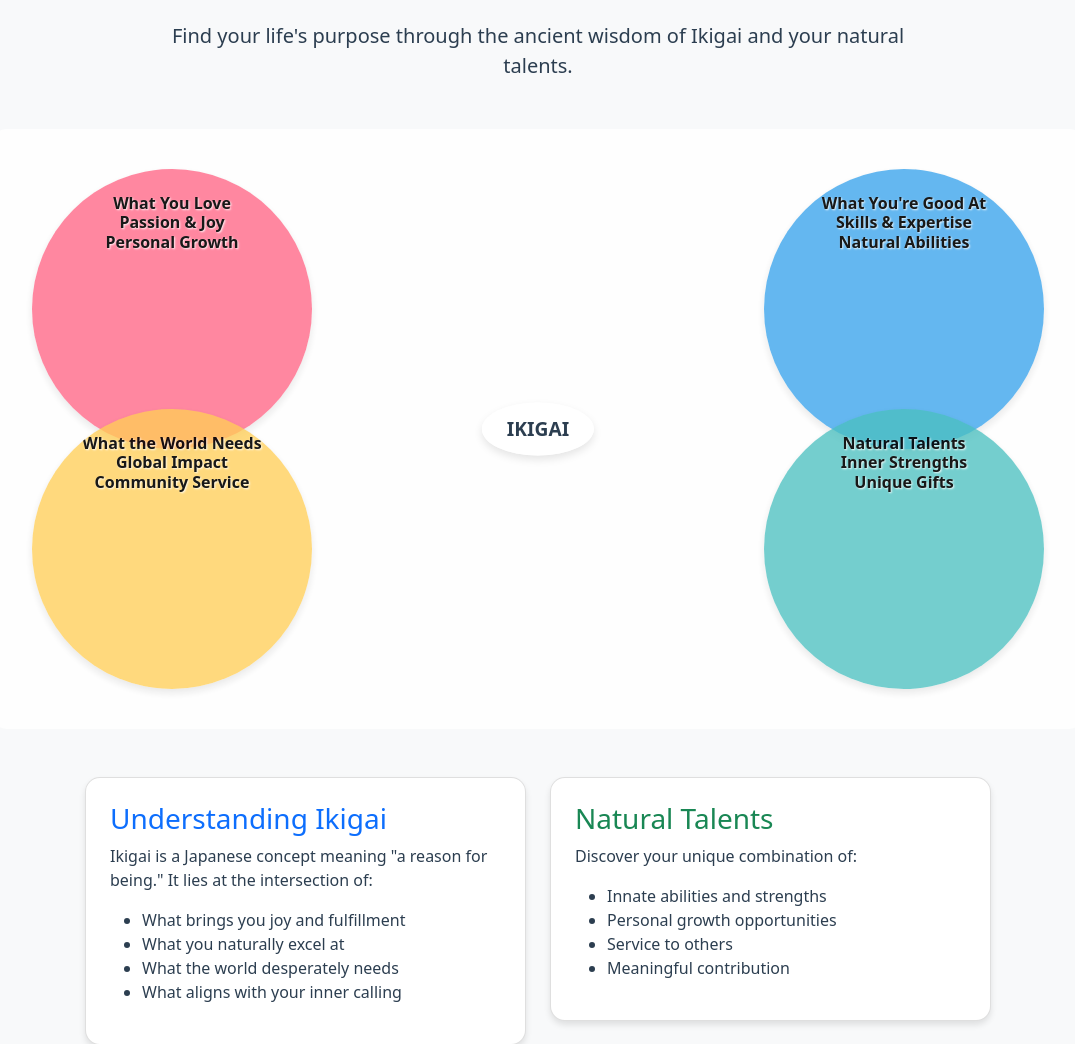
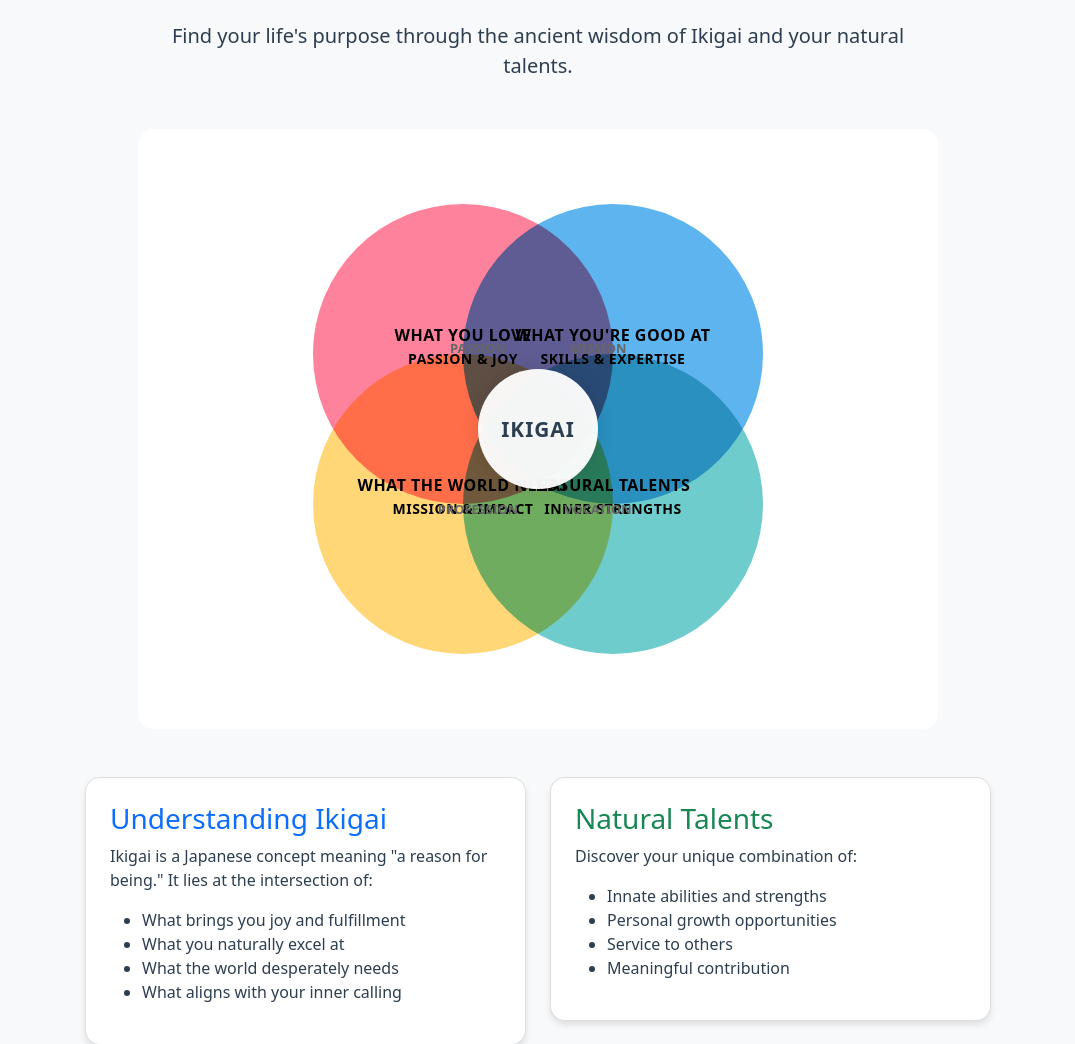
Before and after one commit to drntamm/PurposeFinder, a Flask app: page / in a window 1280 px wide. Shown: the part 174-1218 px from the top of the page, without its empty margins (102-1177 px from the left). Run offline with Flask 3, Linux system fonts and the light colour scheme.

Commit message:
Enhance: Beautiful Ikigai diagram redesign
- Add mix-blend-mode for color overlapping
- Center all circles with transform translate
- Add intersection labels (Passion, Mission, etc.)
- Improve typography and spacing
- Enhance mobile responsiveness

```diff
--- a/static/css/venn.css
+++ b/static/css/venn.css
@@ -3,99 +3,106 @@
     width: 100%;
     height: 600px;
     margin: 2rem auto;
-    background: rgba(255, 255, 255, 0.9);
+    background: #ffffff;
     border-radius: 15px;
     padding: 20px;
+    max-width: 800px;
 }
 
 .venn-circle {
     position: absolute;
-    width: 280px;
-    height: 280px;
+    width: 300px;
+    height: 300px;
     border-radius: 50%;
-    padding: 25px;
+    padding: 30px;
     color: #333;
     font-weight: 500;
-    opacity: 0.9;
+    mix-blend-mode: multiply;
     transition: all 0.3s ease;
-    overflow: auto;
-    box-shadow: 0 4px 8px rgba(0, 0, 0, 0.1);
-}
-
-.venn-circle::-webkit-scrollbar {
-    width: 6px;
-}
-
-.venn-circle::-webkit-scrollbar-track {
-    background: rgba(255, 255, 255, 0.2);
-}
-
-.venn-circle::-webkit-scrollbar-thumb {
-    background: rgba(0, 0, 0, 0.2);
-    border-radius: 3px;
+    overflow: hidden;
+    display: flex;
+    flex-direction: column;
+    align-items: center;
+    justify-content: center;
+    text-align: center;
 }
 
 .venn-circle:hover {
-    opacity: 1;
-    transform: scale(1.05);
-    z-index: 10;
-    box-shadow: 0 6px 12px rgba(0, 0, 0, 0.15);
+    transform: scale(1.02);
+    z-index: 2;
 }
 
 .venn-circle h3, .venn-circle h4 {
-    font-size: 1.1rem;
-    margin-bottom: 10px;
+    font-size: 1.2rem;
+    margin-bottom: 15px;
     color: #000;
     text-align: center;
-    text-shadow: 1px 1px 2px rgba(255, 255, 255, 0.9);
-    font-weight: 600;
+    font-weight: 700;
+    text-transform: uppercase;
+    letter-spacing: 0.5px;
+    line-height: 1.4;
 }
 
 .venn-circle ul {
     list-style-type: none;
     padding: 0;
-    margin: 0;
+    margin: 10px 0 0 0;
     font-size: 0.9rem;
+    max-height: 150px;
+    overflow-y: auto;
+    width: 100%;
+}
+
+.venn-circle ul::-webkit-scrollbar {
+    width: 4px;
+}
+
+.venn-circle ul::-webkit-scrollbar-track {
+    background: rgba(255, 255, 255, 0.1);
+}
+
+.venn-circle ul::-webkit-scrollbar-thumb {
+    background: rgba(0, 0, 0, 0.2);
+    border-radius: 2px;
 }
 
 .venn-circle ul li {
-    background: rgba(255, 255, 255, 0.3);
-    margin-bottom: 8px;
+    background: rgba(255, 255, 255, 0.85);
+    margin: 5px 10px;
     padding: 6px 10px;
-    border-radius: 6px;
-    backdrop-filter: blur(5px);
-    box-shadow: 0 2px 4px rgba(0, 0, 0, 0.05);
-    transition: all 0.2s ease;
-}
-
-.venn-circle ul li:hover {
-    background: rgba(255, 255, 255, 0.4);
-    transform: translateX(2px);
+    border-radius: 4px;
+    font-weight: 500;
+    font-size: 0.85rem;
+    box-shadow: 0 1px 2px rgba(0, 0, 0, 0.1);
 }
 
 /* Circle Positions and Colors */
 .love {
-    background: rgba(255, 99, 132, 0.85);
-    top: 40px;
-    left: 40px;
+    background: rgba(255, 99, 132, 0.8);
+    top: 50%;
+    left: 50%;
+    transform: translate(-75%, -75%);
 }
 
 .good-at {
-    background: rgba(54, 162, 235, 0.85);
-    top: 40px;
-    right: 40px;
+    background: rgba(54, 162, 235, 0.8);
+    top: 50%;
+    left: 50%;
+    transform: translate(-25%, -75%);
 }
 
 .world-needs {
-    background: rgba(255, 206, 86, 0.85);
-    bottom: 40px;
-    left: 40px;
+    background: rgba(255, 206, 86, 0.8);
+    top: 50%;
+    left: 50%;
+    transform: translate(-75%, -25%);
 }
 
 .natural-talents {
-    background: rgba(75, 192, 192, 0.85);
-    bottom: 40px;
-    right: 40px;
+    background: rgba(75, 192, 192, 0.8);
+    top: 50%;
+    left: 50%;
+    transform: translate(-25%, -25%);
 }
 
 .ikigai-center {
@@ -104,18 +111,74 @@
     left: 50%;
     transform: translate(-50%, -50%);
     background: rgba(255, 255, 255, 0.95);
-    padding: 15px 25px;
+    padding: 20px;
+    width: 120px;
+    height: 120px;
     border-radius: 50%;
-    box-shadow: 0 4px 8px rgba(0, 0, 0, 0.1);
-    z-index: 5;
+    display: flex;
+    align-items: center;
+    justify-content: center;
+    box-shadow: 0 0 20px rgba(0, 0, 0, 0.1);
+    z-index: 3;
 }
 
 .ikigai-center h3 {
     margin: 0;
     color: #2c3e50;
-    font-size: 1.2rem;
-    font-weight: bold;
+    font-size: 1.3rem;
+    font-weight: 800;
     text-align: center;
+    text-transform: uppercase;
+    letter-spacing: 1px;
+}
+
+/* Intersection Labels */
+.intersection-label {
+    position: absolute;
+    font-size: 0.8rem;
+    color: #666;
+    text-align: center;
+    width: 120px;
+    font-weight: 600;
+    text-transform: uppercase;
+}
+
+/* Mobile responsiveness */
+@media (max-width: 768px) {
+    .venn-container {
+        height: auto;
+        padding: 15px;
+        margin: 1rem auto;
+    }
+
+    .venn-circle {
+        position: relative;
+        width: 100%;
+        height: auto;
+        min-height: 180px;
+        margin-bottom: 20px;
+        transform: none !important;
+        top: auto !important;
+        left: auto !important;
+        padding: 20px;
+        mix-blend-mode: normal;
+    }
+
+    .venn-circle ul {
+        max-height: none;
+    }
+
+    .ikigai-center {
+        position: relative;
+        transform: none;
+        margin: 20px auto;
+        width: 100px;
+        height: 100px;
+    }
+
+    .intersection-label {
+        display: none;
+    }
 }
 
 .result-item {
--- a/templates/index.html
+++ b/templates/index.html
@@ -50,31 +50,32 @@
     <div class="venn-container">
         <div class="venn-circle love">
             <h4>What You Love<br>
-                Passion & Joy<br>
-                Personal Growth
+                <small>Passion & Joy</small>
             </h4>
         </div>
         <div class="venn-circle good-at">
             <h4>What You're Good At<br>
-                Skills & Expertise<br>
-                Natural Abilities
+                <small>Skills & Expertise</small>
             </h4>
         </div>
         <div class="venn-circle world-needs">
             <h4>What the World Needs<br>
-                Global Impact<br>
-                Community Service
+                <small>Mission & Impact</small>
             </h4>
         </div>
         <div class="venn-circle natural-talents">
             <h4>Natural Talents<br>
-                Inner Strengths<br>
-                Unique Gifts
+                <small>Inner Strengths</small>
             </h4>
         </div>
         <div class="ikigai-center">
             <h3>IKIGAI</h3>
         </div>
+        <!-- Intersection Labels -->
+        <div class="intersection-label" style="top: 35%; left: 35%;">Passion</div>
+        <div class="intersection-label" style="top: 35%; right: 35%;">Mission</div>
+        <div class="intersection-label" style="bottom: 35%; left: 35%;">Profession</div>
+        <div class="intersection-label" style="bottom: 35%; right: 35%;">Vocation</div>
     </div>
 
     <div class="row justify-content-center mt-5">
```
Also changed, not shown: other parts of static/css/venn.css (+0 -35 lines).
